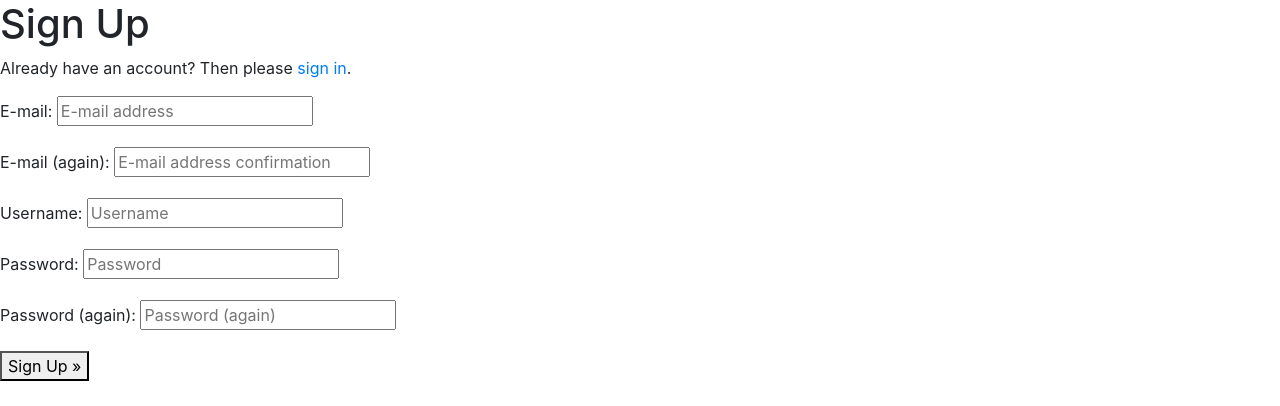
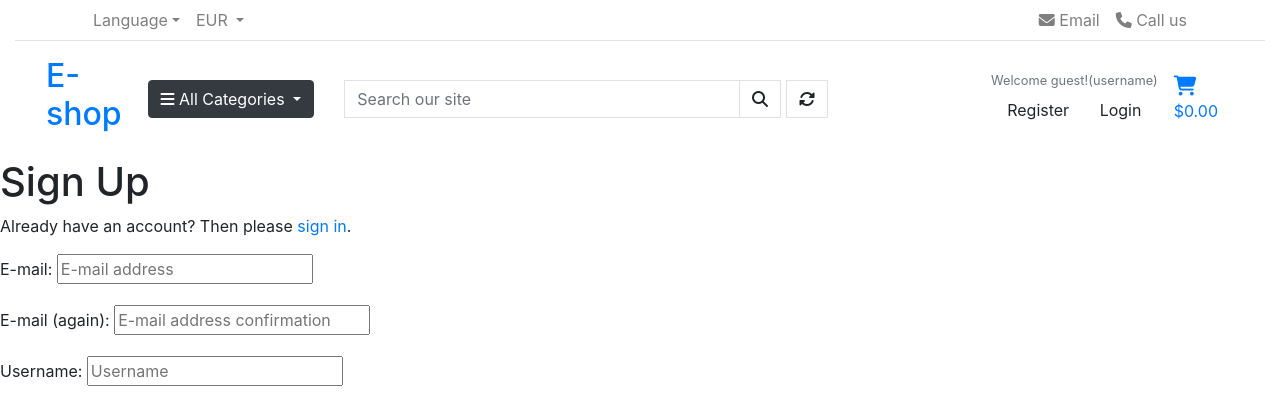
Before and after one commit to MihaiElisei/E-Shop-V1.0, a Django app: page /accounts/signup/ in a window 1280 px wide. Shown: the top 406 px of the page. Run offline with Django 3.2, Linux system fonts and the light colour scheme; some libraries are stand-ins or nearby versions.

Commit message:
added main page header

```diff
--- a/home/templates/home/index.html
+++ b/home/templates/home/index.html
@@ -10,5 +10,9 @@
 {% endblock %}
 
 {% block content %}
-   <h1 class="display-4 text-success">It Works!</h1>
+   <div class="container">
+    <div class="row">
+        <div class="col"></div>
+    </div>
+   </div>
 {% endblock %}
--- a/templates/base.html
+++ b/templates/base.html
@@ -35,7 +35,7 @@
     <title>E-Shop {% block extra_title %}{% endblock %}</title>
 <body>
     <header class="container-fluid" style="background-color: #fff;">
-
+      {% include 'includes/header.html' %}
     </header>
 
       {% if messages %}
--- /dev/null
+++ b/templates/includes/header.html
@@ -0,0 +1,102 @@
+<nav class="navbar p-md-0 navbar-expand-sm navbar-light border-bottom">
+    <div class="container">
+        <button class="navbar-toggler" type="button" data-toggle="collapse" data-target="#navbarTop4"
+            aria-controls="navbarNav" aria-expanded="false" aria-label="Toggle navigation">
+            <span class="navbar-toggler-icon"></span>
+        </button>
+        <div class="collapse navbar-collapse" id="navbarTop4">
+            <ul class="navbar-nav mr-auto">
+                <li class="nav-item dropdown">
+                    <a href="#" class="nav-link dropdown-toggle" data-toggle="dropdown">Language</a>
+                    <ul class="dropdown-menu small">
+                        <li><a class="dropdown-item" href="#">English</a></li>
+                        <li><a class="dropdown-item" href="#">Franch</a></li>
+                        <li><a class="dropdown-item" href="#">Spanish</a></li>
+                    </ul>
+                </li>
+                <li class="nav-item dropdown">
+                    <a href="#" class="nav-link dropdown-toggle" data-toggle="dropdown"> EUR </a>
+                    <ul class="dropdown-menu small">
+                        <li><a class="dropdown-item" href="#">USD</a></li>
+                    </ul>
+                </li>
+            </ul>
+            <ul class="navbar-nav">
+                <li><a href="#" class="nav-link"> <i class="fa fa-envelope"></i> Email </a></li>
+                <li><a href="#" class="nav-link"> <i class="fa fa-phone"></i> Call us </a></li>
+            </ul>
+        </div>
+    </div>
+</nav>
+<div class="p-3">
+    <div class="container-fluid">
+        <div class="row align-items-center">
+            <div class="col-lg-1 col-md-3 col-6">
+                <a href="{% url 'home' %}" class="brand-wrap main-logo-link ">
+                    <h2 class="logo-font text-black">E-shop</h3>
+                </a>
+            </div>
+            <div class="col-lg col-sm col-md col-6 flex-grow-0">
+                <div class="category-wrap dropdown d-inline-block float-right">
+                    <button type="button" class="btn btn-dark dropdown-toggle" data-toggle="dropdown">
+                        <i class="fa fa-bars"></i> All Categories
+                    </button>
+                    <div class="dropdown-menu">
+                        <!-- Loop Categories -->
+                        <a class="dropdown-item" href="#">Category Name</a>
+
+                    </div>
+                </div>
+            </div>
+            <div class="col-lg col-md-4 col-sm-12 col">
+                <form method="GET" action="#">
+                    <div class="input-group">
+                        <input class="form-control border border-black rounded-0" type="text" name="q"
+                            placeholder="Search our site">
+                        <div class="input-group-append">
+                            <button class="form-control btn btn-black border border-black rounded-0"
+                                type="submit">
+                                <span class="icon">
+                                    <i class="fas fa-search"></i>
+                                </span>
+                            </button>
+                            <a href="#" class="form-control btn btn-black border border-black rounded-0"
+                                style="margin-left: 5px;"><i class="fas fa-sync-alt"></i></a>
+                        </div>
+                    </div>
+                </form>
+            </div>
+            <div class="col-lg-4 col-sm-6 col-8 order-2 order-lg-3">
+                <div class="d-flex justify-content-end mb-3 mb-lg-0">
+                    <div class="text-center">
+                        <small class="title text-muted">Welcome guest!(username)</small>
+                        <div>
+                            {% if request.user.is_authenticated %}
+                                {% if request.user.is_superuser %}
+                                    <a href="#" class="btn btn-md">Product Management</a>
+                                {% endif %}
+                                <a href="#" class="btn btn-md">My Profile</a>
+                                <a href="{% url 'account_logout' %}" class="btn btn-md">Logout</a>
+                            {% else %}
+                                <a href="{% url 'account_signup' %}" class="btn btn-md">Register</a>
+                                <a href="{% url 'account_login' %}" class="btn btn-md">Login</a>
+                            {% endif %}
+                        </div>
+                    </div>
+                    <a class="{% if grand_total %}text-info font-weight-bold{% else %}text-black{% endif %} nav-link" href="#">
+                        <div class="icon icon-md">
+                            <i class="fa fa-shopping-cart text-black" style="font-size: 20px;"></i>
+                        </div>
+                        <p class="my-0">
+                            {% if grand_total %}
+                                ${{ grand_total|floatformat:2 }}
+                            {% else %}
+                                $0.00
+                            {% endif %}
+                        </p>
+                    </a>
+                </div>
+            </div>
+        </div>
+    </div>
+</div>
```
Also changed, not shown: db.sqlite3, static/css/base.css (added).
